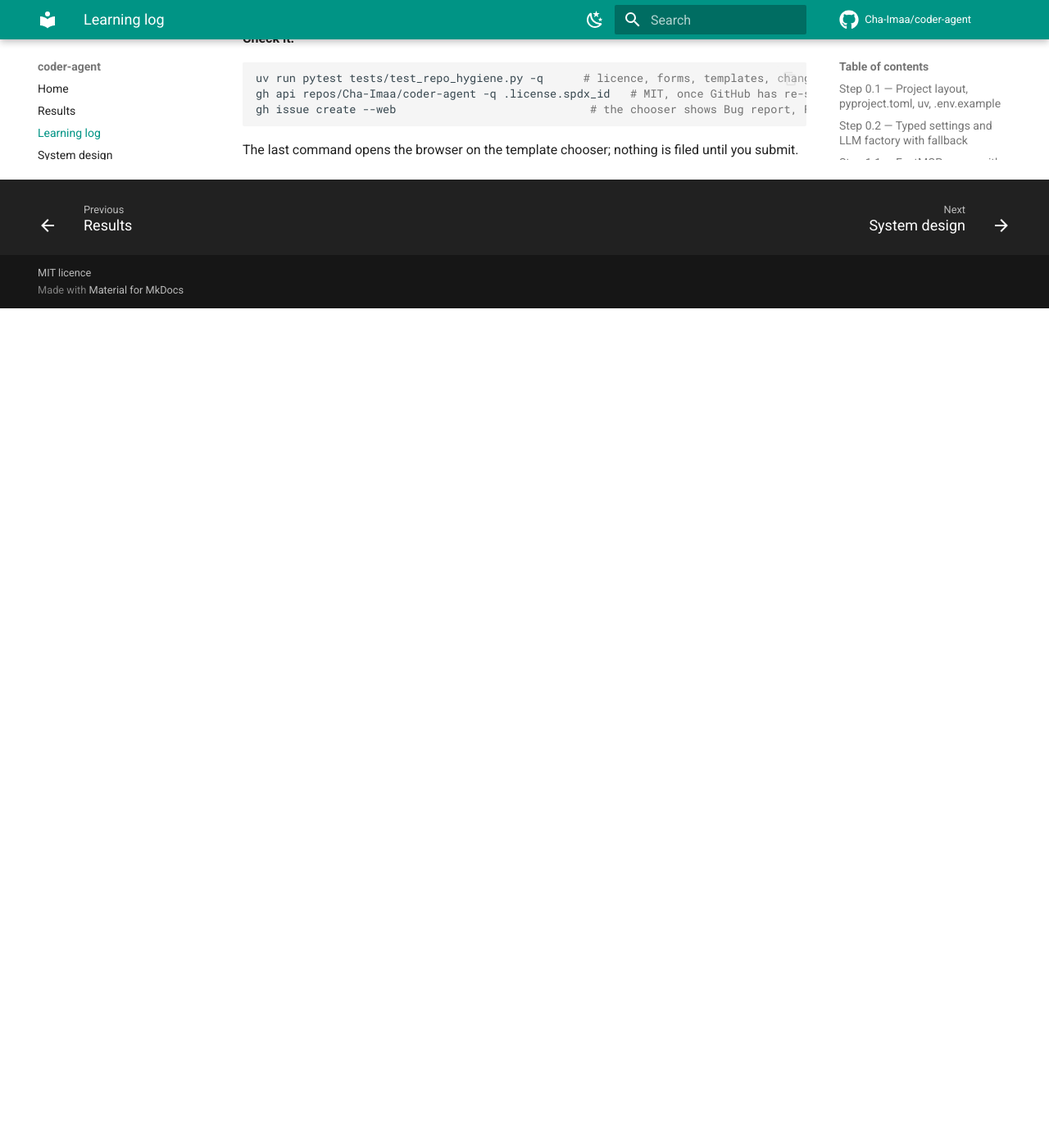
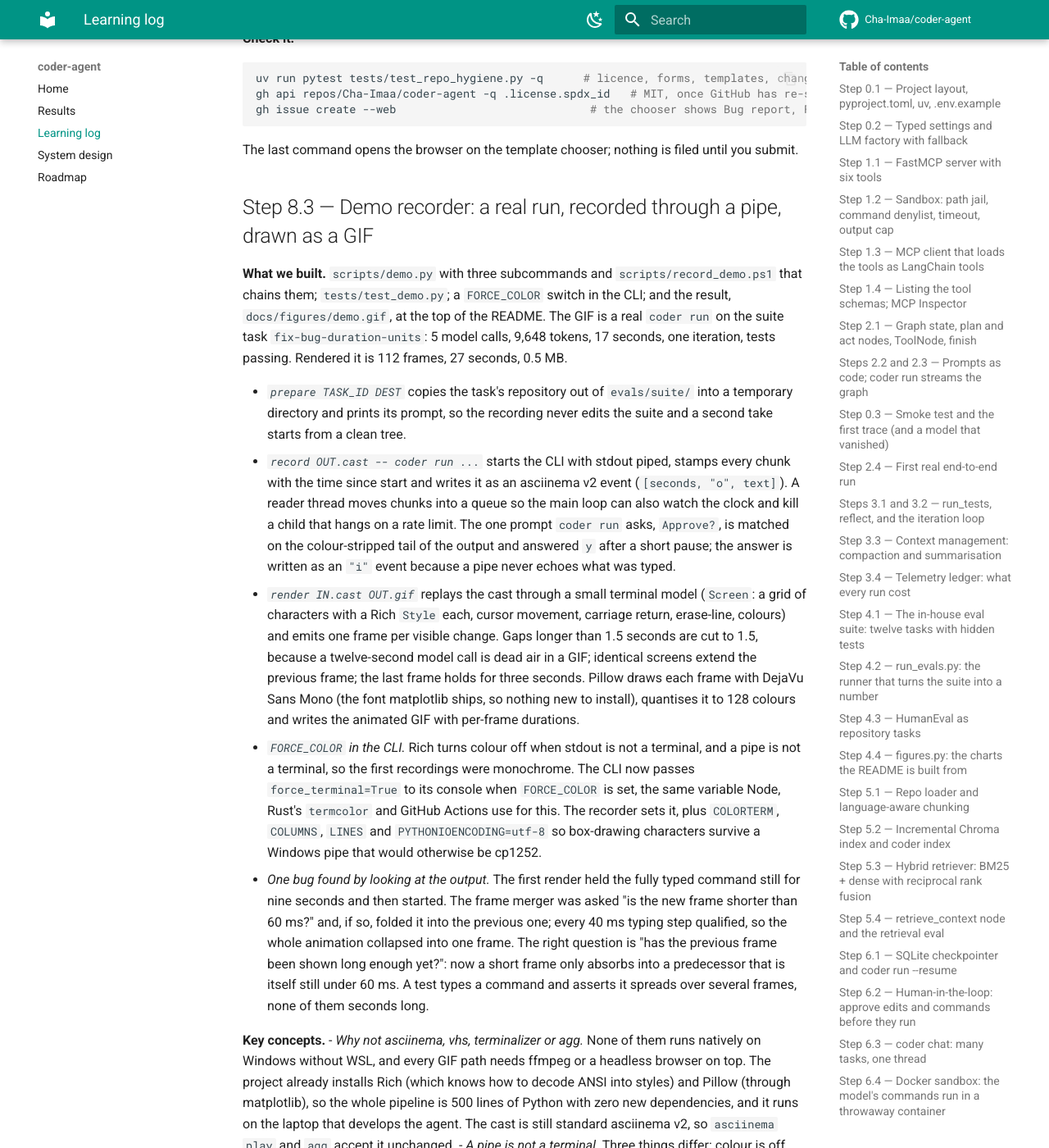
Before and after one commit to Cha-Imaa/coder-agent, an MkDocs documentation site: the page built from docs/TEACH.md, in a window 1280 px wide and 1400 px high, scrolled down 49338 px. Shown: the whole window at 82% size. Built offline with MkDocs 1.6.1 and Material for MkDocs 9.7.7, drawn with Linux system fonts in a browser that asks for light colours; comment, search, counter and statistics services are not loaded; before the commit the page ends 49714 px from its top, so only the background shows below that; some of the changed text lies outside the part shown.

Commit message:
feat: demo GIF as the README hero from a real run of fix-bug-duration-units; the frame merger now folds a short frame only into a predecessor still under the minimum, so the typed command animates instead of holding for nine seconds; scripts row in the layout, step 8.3 ticked with its learning-log entry

````diff
--- a/docs/TEACH.md
+++ b/docs/TEACH.md
@@ -2015,3 +2015,73 @@
 gh issue create --web                             # the chooser shows Bug report, Feature request, two links
 ```
 The last command opens the browser on the template chooser; nothing is filed until you submit.
+
+## Step 8.3 — Demo recorder: a real run, recorded through a pipe, drawn as a GIF
+
+**What we built.** `scripts/demo.py` with three subcommands and `scripts/record_demo.ps1` that
+chains them; `tests/test_demo.py`; a `FORCE_COLOR` switch in the CLI; and the result,
+`docs/figures/demo.gif`, at the top of the README. The GIF is a real `coder run` on the suite
+task `fix-bug-duration-units`: 5 model calls, 9,648 tokens, 17 seconds, one iteration, tests
+passing. Rendered it is 112 frames, 27 seconds, 0.5 MB.
+
+- *`prepare TASK_ID DEST`* copies the task's repository out of `evals/suite/` into a temporary
+  directory and prints its prompt, so the recording never edits the suite and a second take
+  starts from a clean tree.
+- *`record OUT.cast -- coder run ...`* starts the CLI with stdout piped, stamps every chunk with
+  the time since start and writes it as an asciinema v2 event (`[seconds, "o", text]`). A reader
+  thread moves chunks into a queue so the main loop can also watch the clock and kill a child
+  that hangs on a rate limit. The one prompt `coder run` asks, `Approve?`, is matched on the
+  colour-stripped tail of the output and answered `y` after a short pause; the answer is written
+  as an `"i"` event because a pipe never echoes what was typed.
+- *`render IN.cast OUT.gif`* replays the cast through a small terminal model (`Screen`: a grid
+  of characters with a Rich `Style` each, cursor movement, carriage return, erase-line, colours)
+  and emits one frame per visible change. Gaps longer than 1.5 seconds are cut to 1.5, because
+  a twelve-second model call is dead air in a GIF; identical screens extend the previous frame;
+  the last frame holds for three seconds. Pillow draws each frame with DejaVu Sans Mono (the
+  font matplotlib ships, so nothing new to install), quantises it to 128 colours and writes the
+  animated GIF with per-frame durations.
+- *`FORCE_COLOR` in the CLI.* Rich turns colour off when stdout is not a terminal, and a pipe is
+  not a terminal, so the first recordings were monochrome. The CLI now passes
+  `force_terminal=True` to its console when `FORCE_COLOR` is set, the same variable Node,
+  Rust's `termcolor` and GitHub Actions use for this. The recorder sets it, plus `COLORTERM`,
+  `COLUMNS`, `LINES` and `PYTHONIOENCODING=utf-8` so box-drawing characters survive a Windows
+  pipe that would otherwise be cp1252.
+- *One bug found by looking at the output.* The first render held the fully typed command still
+  for nine seconds and then started. The frame merger was asked "is the new frame shorter than
+  60 ms?" and, if so, folded it into the previous one; every 40 ms typing step qualified, so the
+  whole animation collapsed into one frame. The right question is "has the previous frame been
+  shown long enough yet?": now a short frame only absorbs into a predecessor that is itself
+  still under 60 ms. A test types a command and asserts it spreads over several frames, none
+  of them seconds long.
+
+**Key concepts.**
+- *Why not asciinema, vhs, terminalizer or agg.* None of them runs natively on Windows without
+  WSL, and every GIF path needs ffmpeg or a headless browser on top. The project already
+  installs Rich (which knows how to decode ANSI into styles) and Pillow (through matplotlib),
+  so the whole pipeline is 500 lines of Python with zero new dependencies, and it runs on the
+  laptop that develops the agent. The cast is still standard asciinema v2, so `asciinema play`
+  and `agg` accept it unchanged.
+- *A pipe is not a terminal.* Three things differ: colour is off unless forced, input is not
+  echoed, and the child cannot ask the terminal for its size. The recorder fakes all three (env
+  variables, an explicit `"i"` event, `COLUMNS`/`LINES`) rather than allocating a pseudo-terminal,
+  which Python only does on POSIX (`pty`) and Windows only through ConPTY bindings the project
+  would have to add.
+- *Time compression is editing, and it is declared.* Capping gaps changes the GIF's clock; the
+  numbers in the footer of the run (17 s, 5 calls) are the real ones, and the cast keeps the real
+  timestamps. The GIF shows what happened, at a pace a reader tolerates.
+- *This one ran on Gemini.* Groq's daily budget was spent on the ablation when the recording
+  was made, so the run went to `google_genai:gemini-2.5-flash` directly (`CODER_MODEL` set for
+  the recording, fallback empty); the header in the GIF says so. Same graph, same tools, same
+  approval prompt: that the provider is one environment variable is the point of step 6.5.
+
+**How the real tools do it.** Aider's README animation is an asciinema recording rendered with
+`agg` (Rust, needs a font path and a POSIX shell); Codex and Claude Code use `vhs` from
+Charmbracelet, which scripts the keystrokes in a `.tape` file and records a headless terminal
+through ffmpeg; OpenHands embeds a screen recording of the web UI. All of them record a real
+run rather than a mock-up, and all of them compress silences, `vhs` with an explicit `Sleep`
+budget and `agg` with `--idle-time-limit`, which is what `--max-gap` is here.
+
+**Check it.** `.\scripts\record_demo.ps1` records and renders a fresh take (about 10k tokens on
+the current model); `uv run python scripts/demo.py render $env:TEMP\coder-demo\fix-bug-duration-units.cast out.gif`
+re-renders the kept cast without spending a token; `uv run pytest tests/test_demo.py -q` runs
+the eleven recorder, screen-model and CLI-colour tests.
````
Also changed, not shown: CHANGELOG.md (+2 -1 lines), README.md (+3 -0 lines), docs/PLAN.md (+1 -1 lines), docs/figures/demo.gif (added), 2 other files.
